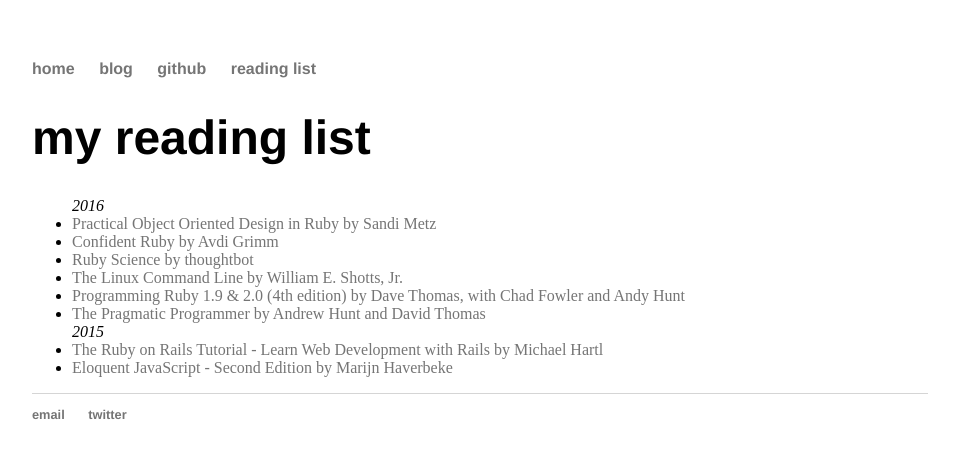
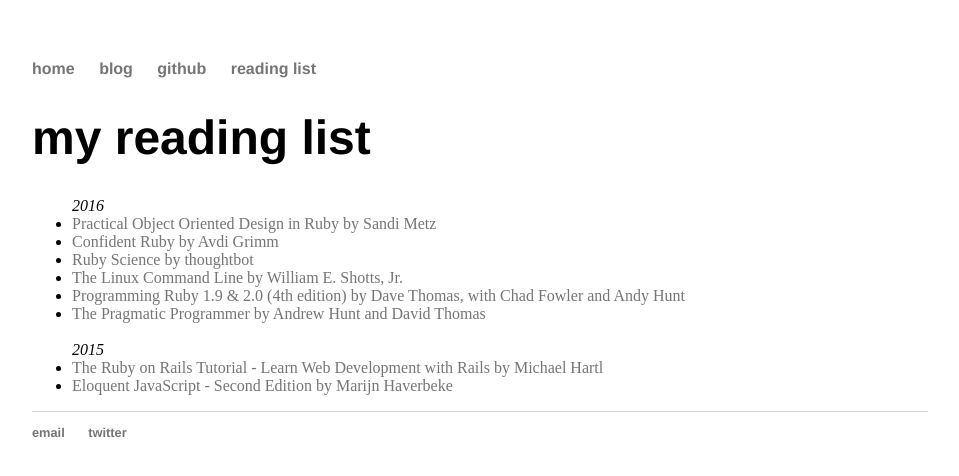
Before and after one commit to devinrm/devinrm.github.io, a Jekyll site: the page built from reading-list/index.html, in a window 1280 px wide. Shown: the top 476 px of the page, without its empty margins (160-1119 px from the left). Built offline with Jekyll 4.4.1, drawn with Linux system fonts in a browser that asks for light colours.

Commit message:
Third times a charm

```diff
--- a/css/main.css
+++ b/css/main.css
@@ -48,7 +48,3 @@
 ul.posts li {
   list-style: none;
 }
-
-.reading-list-year {
-  padding-top: .375em;
-}
--- a/reading-list/index.html
+++ b/reading-list/index.html
@@ -14,8 +14,8 @@
   <li><a href="https://pragprog.com/book/ruby4/programming-ruby-1-9-2-0">Programming Ruby 1.9 & 2.0 (4th edition)
       by Dave Thomas, with Chad Fowler and Andy Hunt</a></li>
   <li><a href="https://pragprog.com/book/tpp/the-pragmatic-programmer">The Pragmatic Programmer
-      by Andrew Hunt and David Thomas</a></li>
-  <em class="reading-list-year">2015</em>
+      by Andrew Hunt and David Thomas</a></li></br>
+  <em>2015</em>
   <li><a href="https://www.railstutorial.org/">The Ruby on Rails Tutorial -
       Learn Web Development with Rails by Michael Hartl</a></li>
   <li><a href="http://eloquentjavascript.net/">Eloquent JavaScript - Second
```
